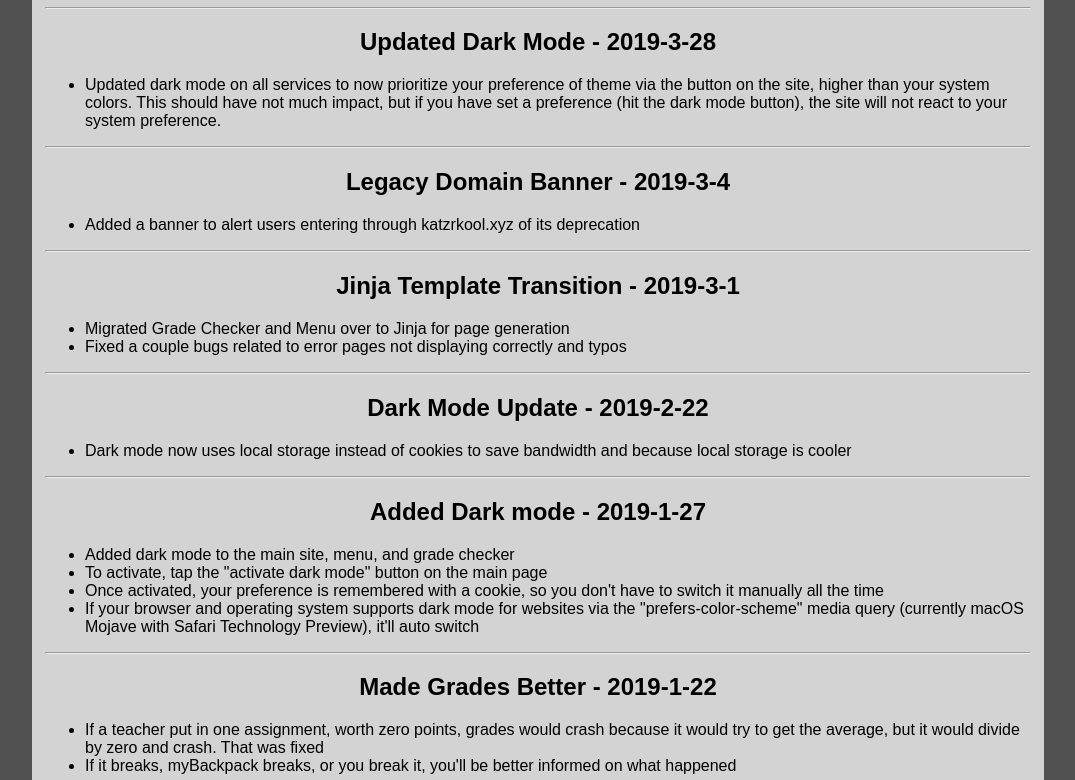
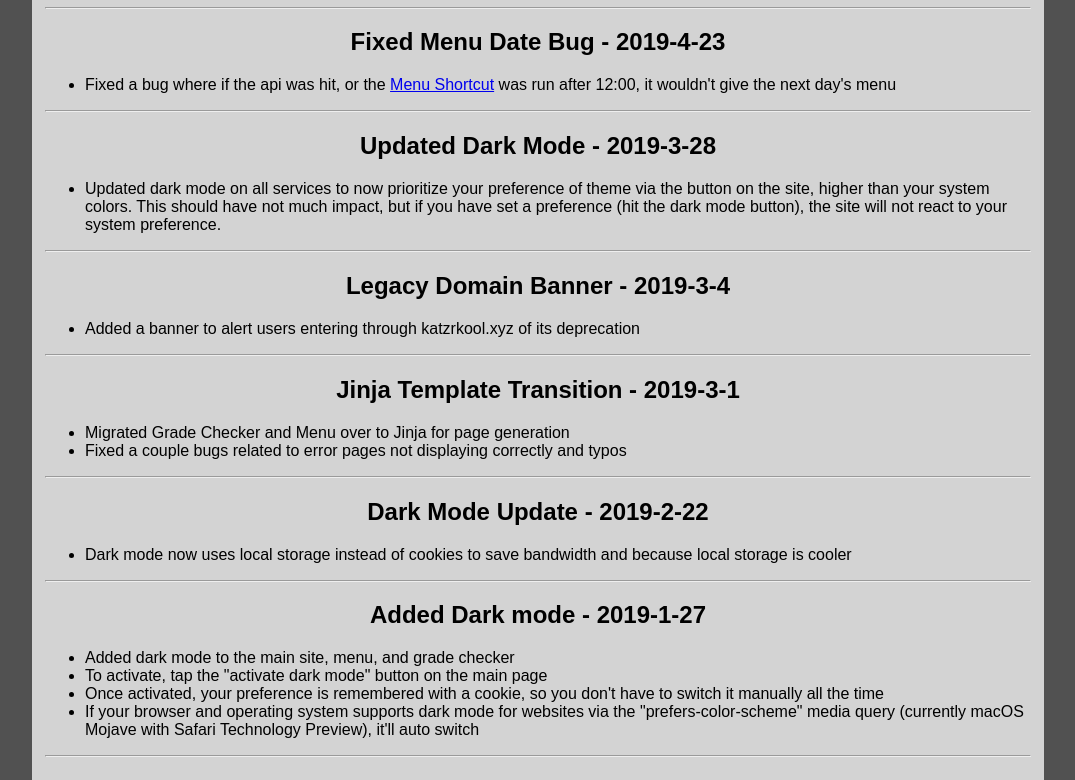
Before and after one commit to lkellar/website, a plain HTML site: page changelog/index.html in a window 1280 px wide. Shown: the part 94-874 px from the top of the page, without its empty margins (102-1177 px from the left). Drawn offline with Linux system fonts and the light colour scheme.

Commit message:
updated changelog - 2019-4-23

```diff
--- a/changelog/index.html
+++ b/changelog/index.html
@@ -8,6 +8,14 @@
 <body>
 <main>
     <h1>Changelog</h1>
+<hr>
+<article>
+<h2>Fixed Menu Date Bug - 2019-4-23</h2>
+<ul>
+<li>Fixed a bug where if the api was hit, or the <a href=https://www.icloud.com/shortcuts/f5cb5dffd7264c97973363462ac2d279>Menu Shortcut</a> was run after 12:00, it wouldn't give the next day's menu</li>
+</ul>
+</article>
+
 <hr>
 <article>
 <h2>Updated Dark Mode - 2019-3-28</h2>
```
